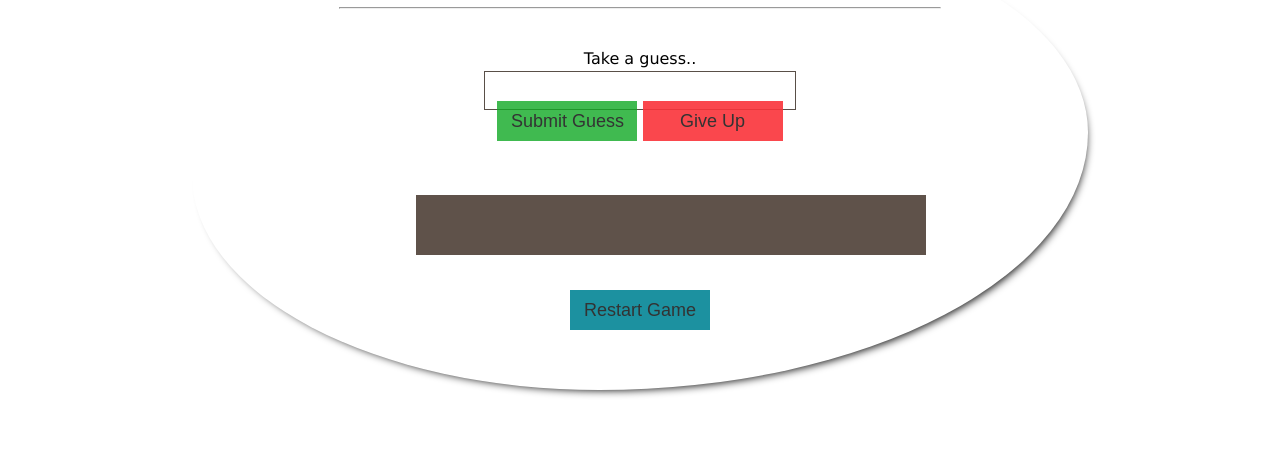
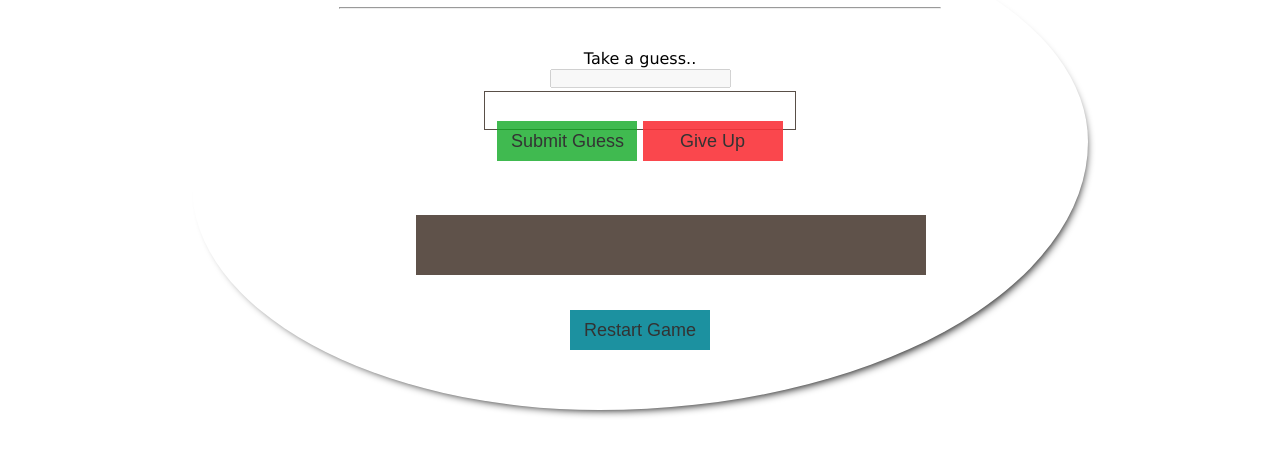
Before and after one commit to andela-mfalade/HotOrCold, a plain HTML site: page index.html in a window 1280 px wide. Shown: the part 210-666 px from the top of the page. Drawn offline with Linux system fonts and the light colour scheme.

Commit message:
Update index.html

```diff
--- a/index.html
+++ b/index.html
@@ -22,11 +22,11 @@
 			<form>
 
 				<label>Take a guess..</label><br/>
+				<input type="text" id="guessfdbk" disabled>
 				<input type="number" id="user_input" min="0" max="100" >
 				<input type="submit" value="Submit Guess" id="submit_guess">
 				<input type="submit" value="Give Up" id="give_up">
-
-
+				<input type="text" id="countFeedback" disabled>
 				<input type="text" id="system_feedback" disabled>
 				<input type="reset" value="Restart Game" id="restart_game">
 
```
